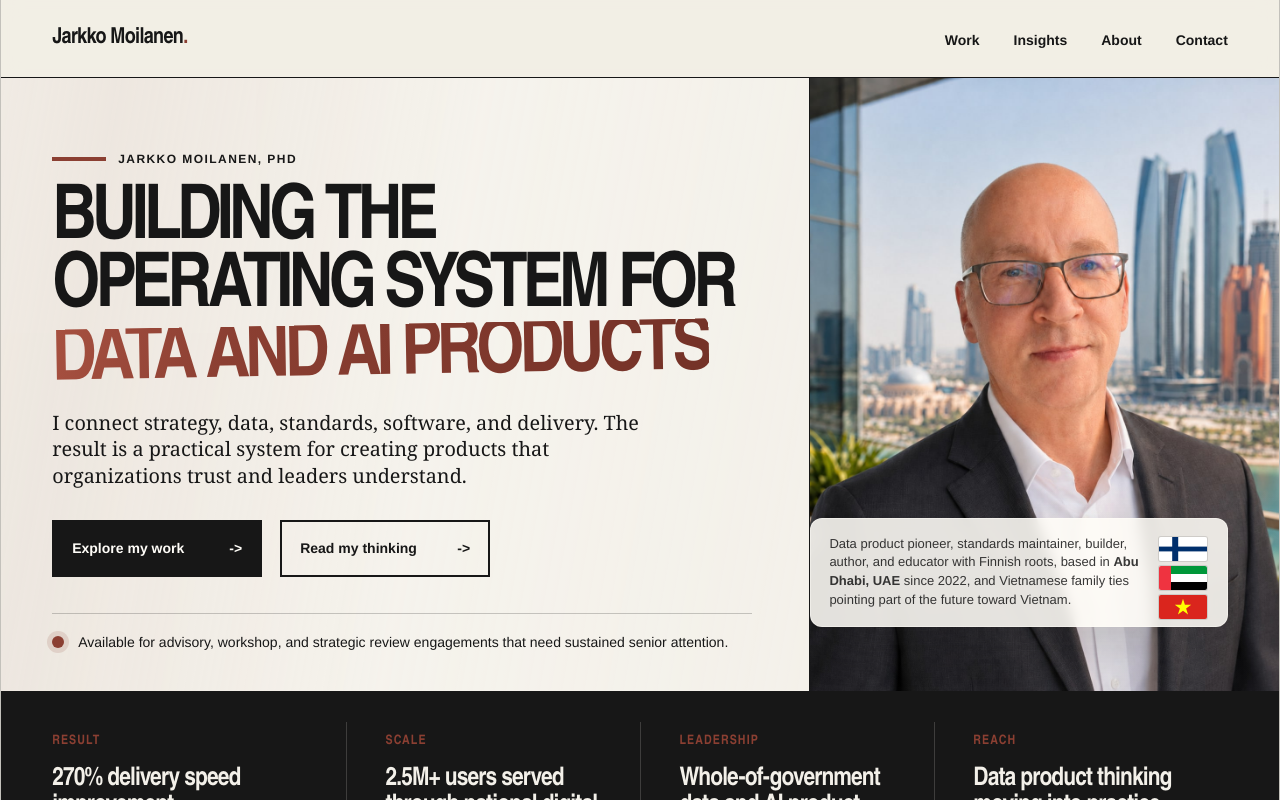
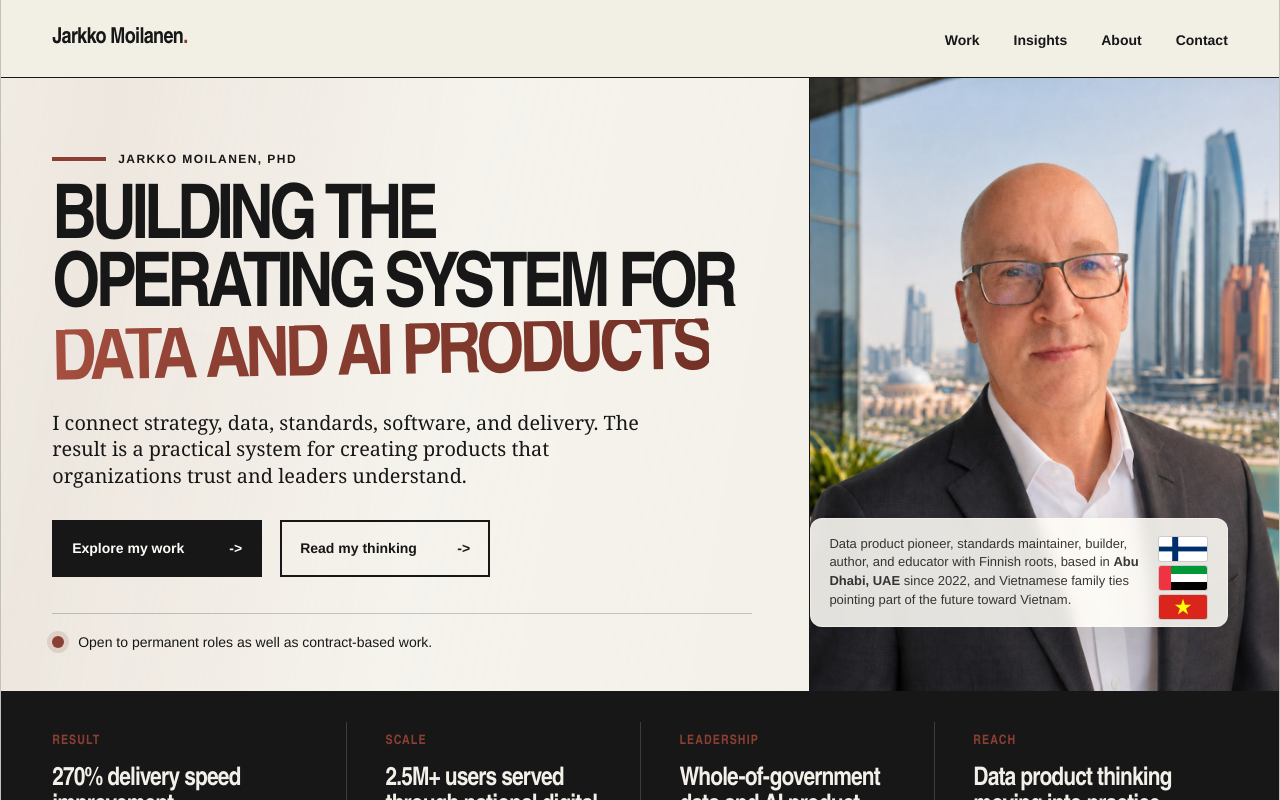
Before and after one commit to kyyberi/jarkko, a Next.js app: page / in a window 1280 px wide. Shown: the top 800 px of the page. Built offline with nearby package versions, Linux system fonts and the light colour scheme.

Commit message:
Update homepage role availability copy

```diff
--- a/app/page.tsx
+++ b/app/page.tsx
@@ -42,8 +42,7 @@ export default function Home() {
             <div className="availability">
               <span className="dot" />
               <span>
-                Available for advisory, workshop, and strategic review
-                engagements that need sustained senior attention.
+                Open to permanent roles as well as contract-based work.
               </span>
             </div>
           </div>
```
